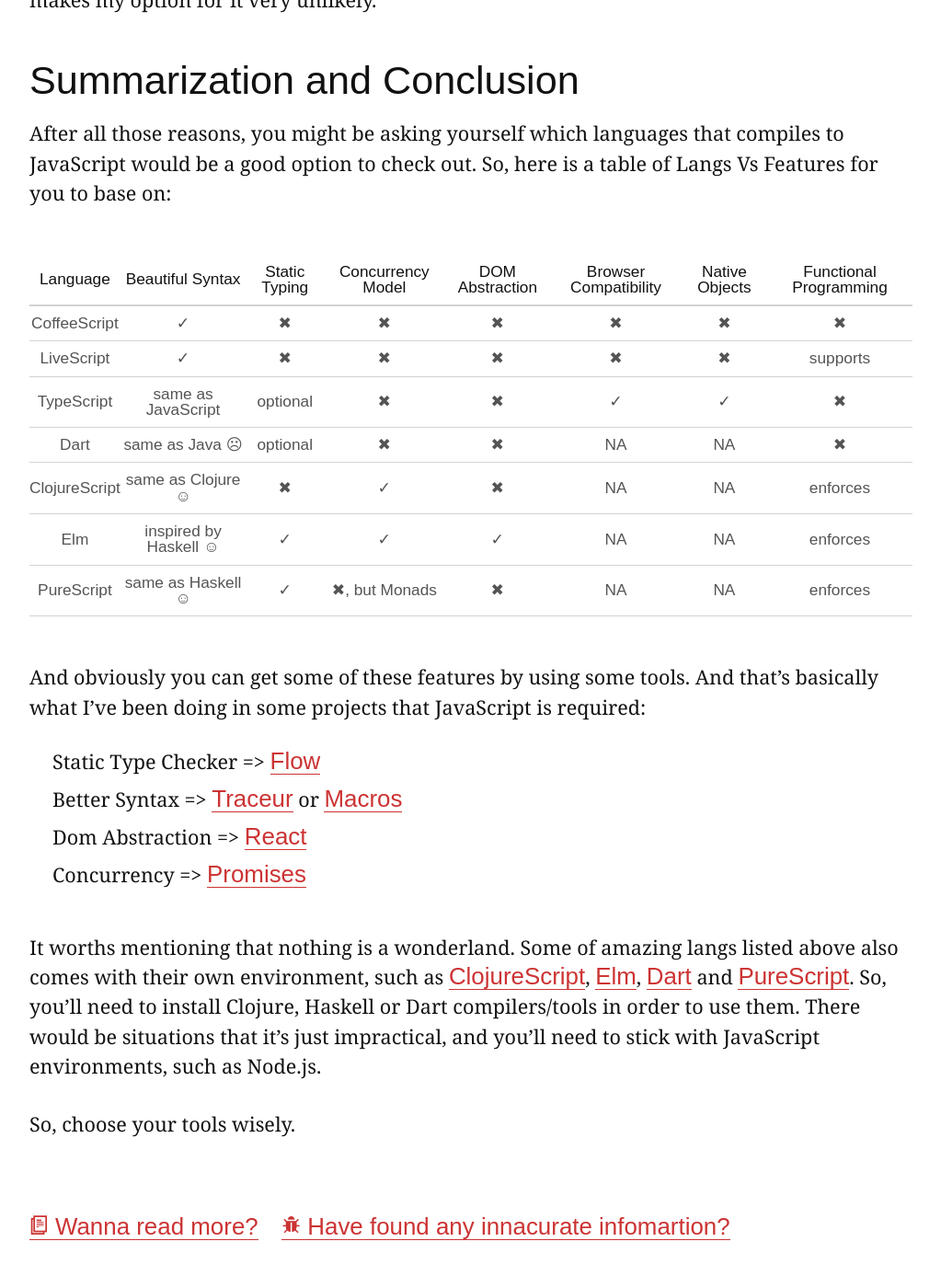
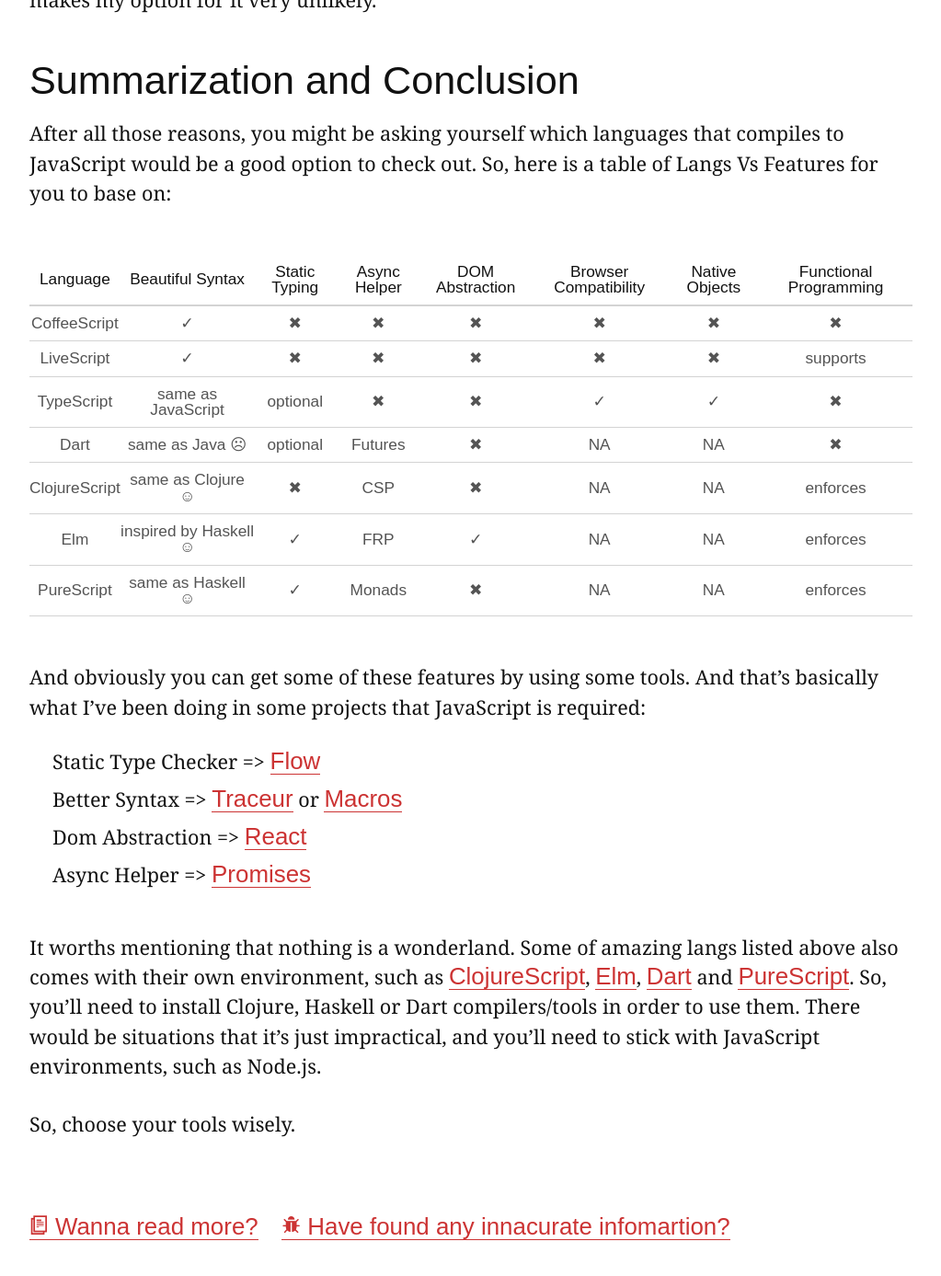
Before and after one commit to jhonnymoreira/jugoncalves.github.io, a Jekyll site: the page built from _posts/2014-12-16-why-i-dont-use-coffeescritp.md, in a window 1280 px wide and 1400 px high, scrolled down 5352 px. Shown: the top 1387 px of the window at 92% size, without its empty margins (128-1151 px from the left). Built offline with Jekyll 4.4.1, drawn with Linux system fonts in a browser that asks for light colours; some web fonts are replaced; comment, search, counter and statistics services are not loaded.

Commit message:
fix small errors on coffeescript post

```diff
--- a/_posts/2014-12-16-why-i-dont-use-coffeescritp.md
+++ b/_posts/2014-12-16-why-i-dont-use-coffeescritp.md
@@ -106,15 +106,15 @@
 After all those reasons, you might be asking yourself which languages that compiles to JavaScript would be a good option to check out. So, here is a table of Langs Vs Features for you to base on:
 
 |---
-| Language | Beautiful Syntax | Static Typing | Concurrency Model | DOM Abstraction | Browser Compatibility | Native Objects | Functional Programming
+| Language | Beautiful Syntax | Static Typing | Async Helper | DOM Abstraction | Browser Compatibility | Native Objects | Functional Programming
 | -
 | CoffeeScript 	| ✓     									| ✖ | ✖ | ✖ | ✖ | ✖ | ✖
 | LiveScript 		| ✓     									| ✖ | ✖ | ✖ | ✖ | ✖ | supports
 | TypeScript 		| same as JavaScript  		| optional | ✖ | ✖ | ✓ | ✓ | ✖
-| Dart 					| same as Java ☹      		| optional | ✖ | ✖ | NA | NA | ✖
-| ClojureScript | same as Clojure ☺   		| ✖ | ✓ | ✖ | NA | NA | enforces
-| Elm 					| inspired by Haskell ☺   | ✓ | ✓ | ✓ | NA | NA | enforces
-| PureScript 		| same as Haskell ☺   		| ✓ | ✖, but Monads | ✖ | NA | NA | enforces
+| Dart 					| same as Java ☹      		| optional | Futures | ✖ | NA | NA | ✖
+| ClojureScript | same as Clojure ☺   		| ✖ | CSP | ✖ | NA | NA | enforces
+| Elm 					| inspired by Haskell ☺   | ✓ | FRP | ✓ | NA | NA | enforces
+| PureScript 		| same as Haskell ☺   		| ✓ | Monads | ✖ | NA | NA | enforces
 
 
 
@@ -123,7 +123,7 @@
  - Static Type Checker => [Flow][flow]
  - Better Syntax => [Traceur][traceur] or [Macros][sweet]
  - Dom Abstraction => [React][react]
- - Concurrency => [Promises][bluebird]
+ - Async Helper => [Promises][bluebird]
 
 It worths mentioning that nothing is a wonderland. Some of amazing langs listed above also comes with their own environment, such as [ClojureScript][cljs], [Elm][elm], [Dart][dart] and [PureScript][ps]. So, you'll need to install Clojure, Haskell or Dart compilers/tools in order to use them. There would be situations that it's just impractical, and you'll need to stick with JavaScript environments, such as Node.js.
 
```
